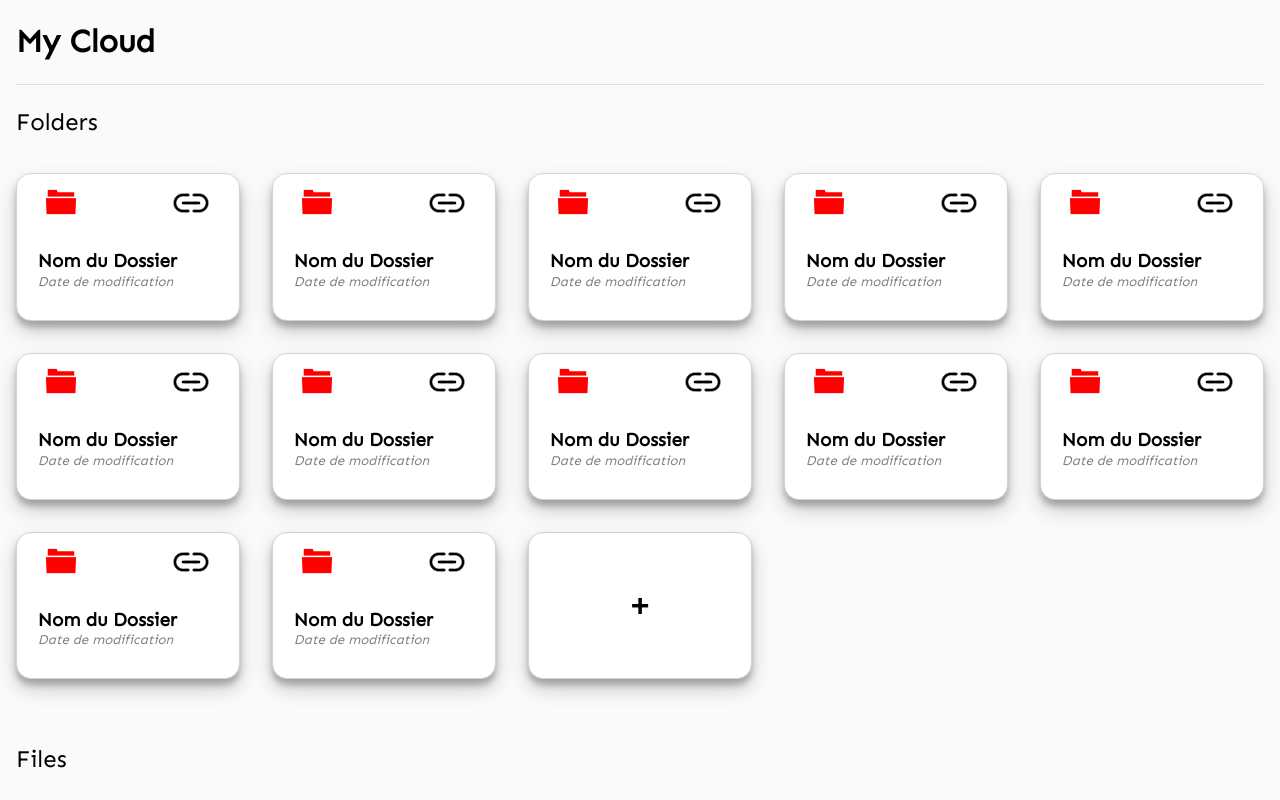
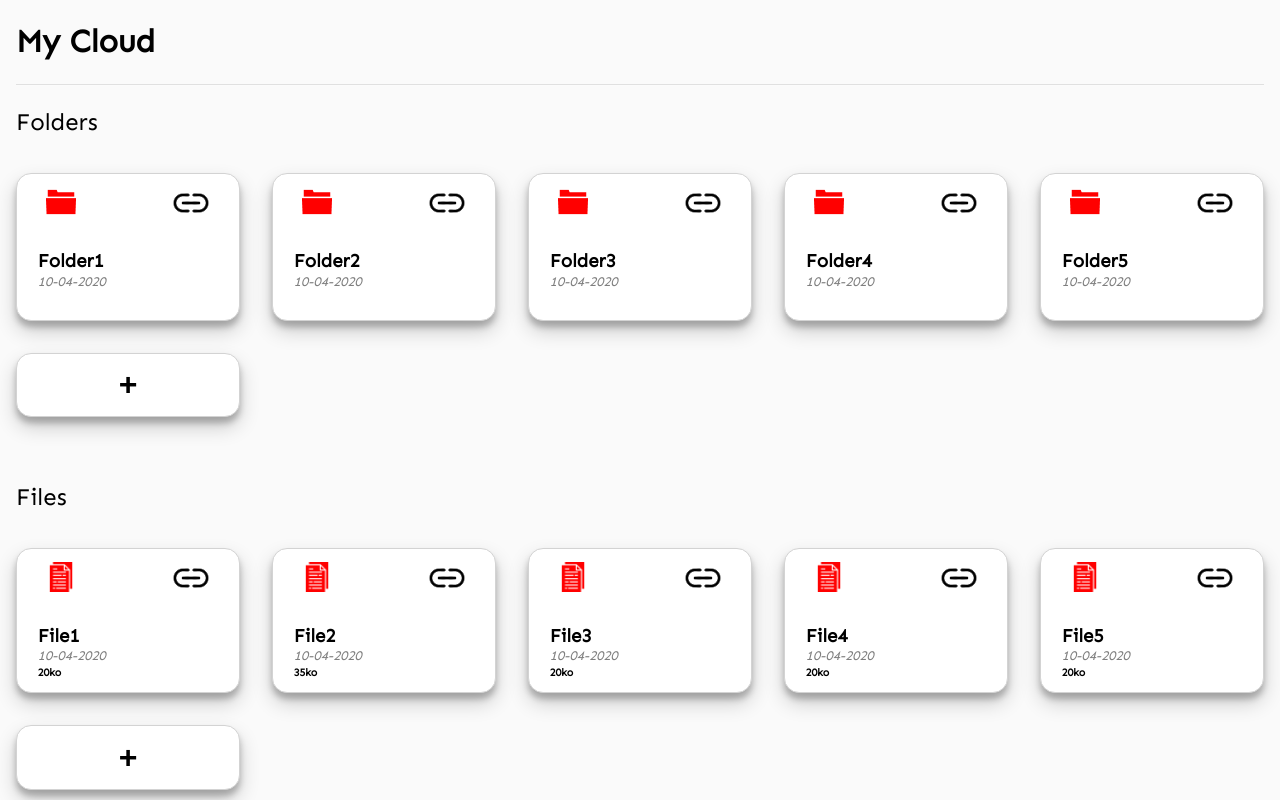
Before and after one commit to Chahi-Rabie-Ala-Eddine/SealPass, a React (Create React App) app: page / in a window 1280 px wide. Shown: the top 800 px of the page. Built offline with nearby package versions, Linux system fonts and the light colour scheme; a web font is replaced by a local one.

Commit message:
Affichage dynamique d'objets pour les dossiers et fichiers

```diff
--- a/package.json
+++ b/package.json
@@ -6,8 +6,10 @@
     "@testing-library/jest-dom": "^4.2.4",
     "@testing-library/react": "^9.5.0",
     "@testing-library/user-event": "^7.2.1",
+    "prettier": "^2.0.4",
     "react": "^16.13.0",
     "react-dom": "^16.13.0",
+    "react-modal": "^3.11.2",
     "react-router-dom": "^5.1.2",
     "react-scripts": "3.4.0"
   },
--- a/src/components/cloudFileComponent.jsx
+++ b/src/components/cloudFileComponent.jsx
@@ -4,6 +4,7 @@ import share_link from "../assets/images/link.png";
 import "../styles/cloud_page_component_style.css";
 
 export default class cloudFileComponent extends Component {
+  //TODO share button action
   render() {
     return (
       <div className={"FileBox"}>
@@ -14,9 +15,9 @@ export default class cloudFileComponent extends Component {
           </button>
         </span>
         <div className={"nameDateSize"}>
-          <h3>Nom du fichier</h3>
-          <h5>Date de creation</h5>
-          <h6>12Ko</h6>
+          <h3>{this.props.fileInfo.name}</h3>
+          <h5>{this.props.fileInfo.date}</h5>
+          <h6>{this.props.fileInfo.size}</h6>
         </div>
       </div>
     );
--- a/src/components/cloudFolderComponent.jsx
+++ b/src/components/cloudFolderComponent.jsx
@@ -4,6 +4,12 @@ import share_link from "../assets/images/link.png";
 import "../styles/cloud_page_component_style.css";
 
 export default class cloudFolderComponent extends Component {
+  //TODO share button action
+  constructor(props) {
+    super(props);
+    this.state = { copySharelinkSuccess: "" };
+  }
+
   render() {
     return (
       <div className={"FolderBox"}>
@@ -14,8 +20,8 @@ export default class cloudFolderComponent extends Component {
           </button>
         </span>
         <div className={"nameDate"}>
-          <h3>Nom du Dossier</h3>
-          <h5>Date de modification</h5>
+          <h3>{this.props.folderInfo.name}</h3>
+          <h5>{this.props.folderInfo.date}</h5>
         </div>
       </div>
     );
--- a/src/components/cloud_component.js
+++ b/src/components/cloud_component.js
@@ -2,47 +2,101 @@ import React, { Component } from "react";
 import CloudFileComponent from "./cloudFileComponent";
 import CloudFolderComponent from "./cloudFolderComponent";
 import NewFolderComponent from "./newFolderComponent";
-import FileUploadComponent from "./file_upload_component"
+import FileUploadComponent from "./file_upload_component";
 
 import "../styles/cloud_page_component_style.css";
+/*
+ * Ici les informations des fichiers et des dossiers sont des objets, ces objets sont ensuite envoyés
+ * individuellement envoyé a leur component respectif.
+ * */
+export default class cloud_component extends Component {
+  constructor(props) {
+    super(props);
+    this.state = {
+      folders: [
+        //TODO get objects from requests (ajax)
+        {
+          name: "Folder1",
+          date: "10-04-2020",
+          sharelink: "dfqjbgdfbkbgdfk",
+        },
+        {
+          name: "Folder2",
+          date: "10-04-2020",
+          sharelink: "dfqjbgdfbkbgdfk",
+        },
+        {
+          name: "Folder3",
+          date: "10-04-2020",
+          sharelink: "dfqjbgdfbkbgdfk",
+        },
+        {
+          name: "Folder4",
+          date: "10-04-2020",
+          sharelink: "dfqjbgdfbkbgdfk",
+        },
+        {
+          name: "Folder5",
+          date: "10-04-2020",
+          sharelink: "dfqjbgdfbkbgdfk",
+        },
+      ],
+      files: [
+        {
+          name: "File1",
+          size: "20ko",
+          date: "10-04-2020",
+          sharelink: "bloblbopbl",
+        },
+        {
+          name: "File2",
+          size: "35ko",
+          date: "10-04-2020",
+          sharelink: "blopblpoblpo",
+        },
+        {
+          name: "File3",
+          size: "20ko",
+          date: "10-04-2020",
+          sharelink: "bloblbopbl",
+        },
+        {
+          name: "File4",
+          size: "20ko",
+          date: "10-04-2020",
+          sharelink: "bloblbopbl",
+        },
+        {
+          name: "File5",
+          size: "20ko",
+          date: "10-04-2020",
+          sharelink: "bloblbopbl",
+        },
+      ],
+    };
+  }
 
-export default class cloud_component extends Component {
   render() {
     return (
       <div>
         <h1>My Cloud</h1>
-          <hr className={"hr_line"}/>
+        <hr className={"hr_line"} />
         <div>
           <h2>Folders</h2>
           <div className="cloudFolderComponentContainer">
-            <CloudFolderComponent />
-            <CloudFolderComponent />
-            <CloudFolderComponent />
-            <CloudFolderComponent />
-            <CloudFolderComponent />
-            <CloudFolderComponent />
-            <CloudFolderComponent />
-            <CloudFolderComponent />
-            <CloudFolderComponent />
-            <CloudFolderComponent />
-            <CloudFolderComponent />
-            <CloudFolderComponent />
-            <NewFolderComponent/>
+            {this.state.folders.map((folder) => (
+              <CloudFolderComponent folderInfo={folder} />
+            ))}
+            <NewFolderComponent />
           </div>
         </div>
         <div>
           <h2>Files</h2>
           <div className="cloudFileComponentContainer">
-            <CloudFileComponent />
-            <CloudFileComponent />
-            <CloudFileComponent />
-            <CloudFileComponent />
-            <CloudFileComponent />
-            <CloudFileComponent />
-            <CloudFileComponent />
-            <CloudFileComponent />
-            <CloudFileComponent />
-            <FileUploadComponent/>
+            {this.state.files.map((file) => (
+              <CloudFileComponent fileInfo={file} />
+            ))}
+            <FileUploadComponent />
           </div>
         </div>
       </div>
--- a/src/styles/cloud_page_component_style.css
+++ b/src/styles/cloud_page_component_style.css
@@ -14,6 +14,38 @@
     flex-flow: row;
     justify-items: center;
     justify-content: space-between;
+}
+
+.sign_up_block {
+    height: 500px;
+    width: 400px;
+    border-radius: 12px;
+    margin-left: 300px;
+    background-color: white;
+    box-shadow: 0 10px 20px rgba(0,0,0,0.19), 0 6px 6px rgba(0,0,0,0.23);
+}
+
+.Overlay {
+    position: fixed;
+    top: 0;
+    left: 0;
+    right: 0;
+    bottom: 0;
+}
+
+.overlayButton{
+    justify-content: right;
+}
+
+.Modal {
+    position: absolute;
+    top: 40px;
+    left: 40px;
+    right: 40px;
+    bottom: 40px;
+    background-color: white;
+    border-radius: 50px;
+    box-shadow: 0 10px 20px rgba(0,0,0,0.19), 0 6px 6px rgba(0,0,0,0.23);
 }
 
 .plusButton{
```
Also changed, not shown: 1 other file (tests, documents, lock files or other folders).
